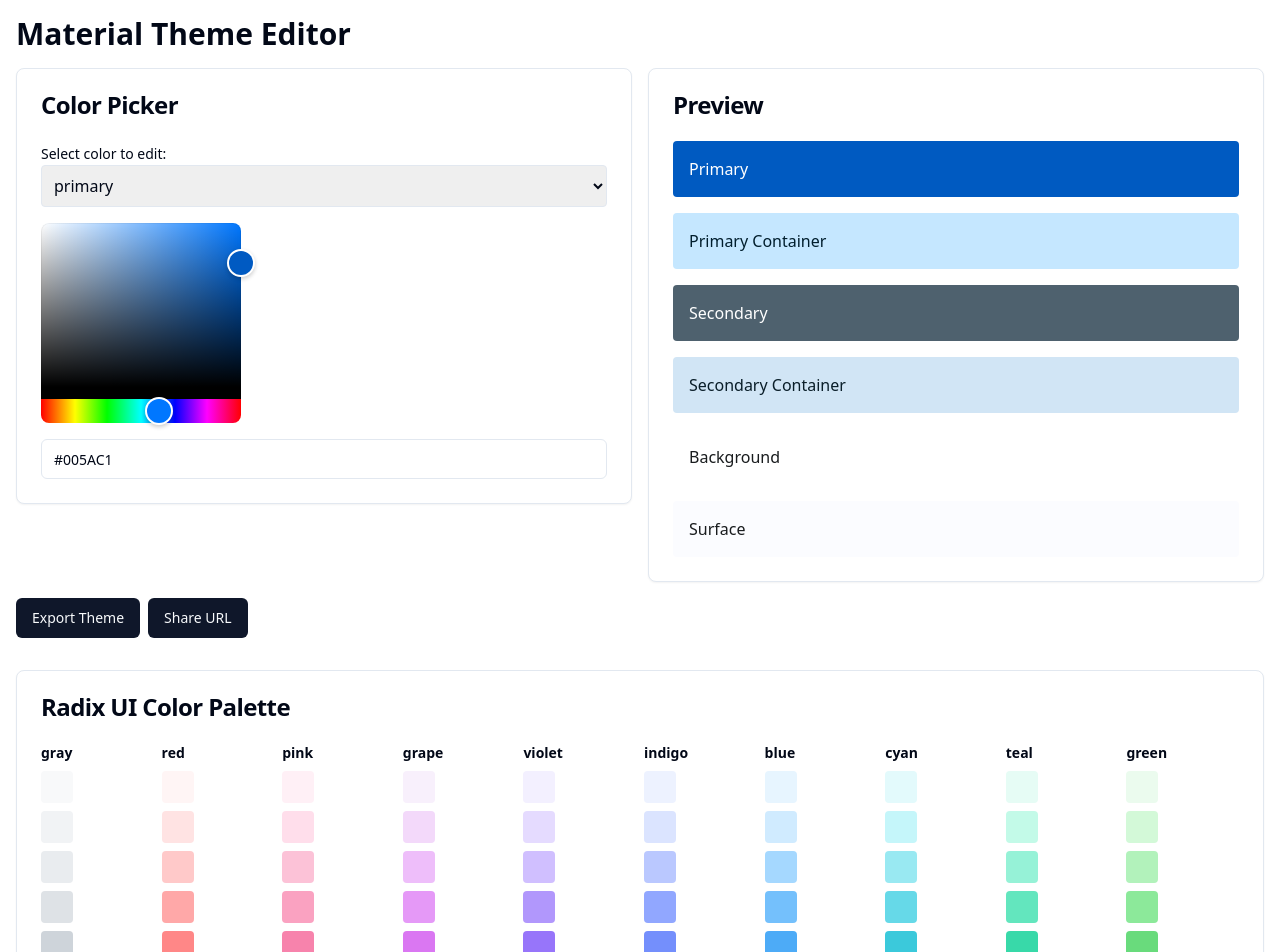
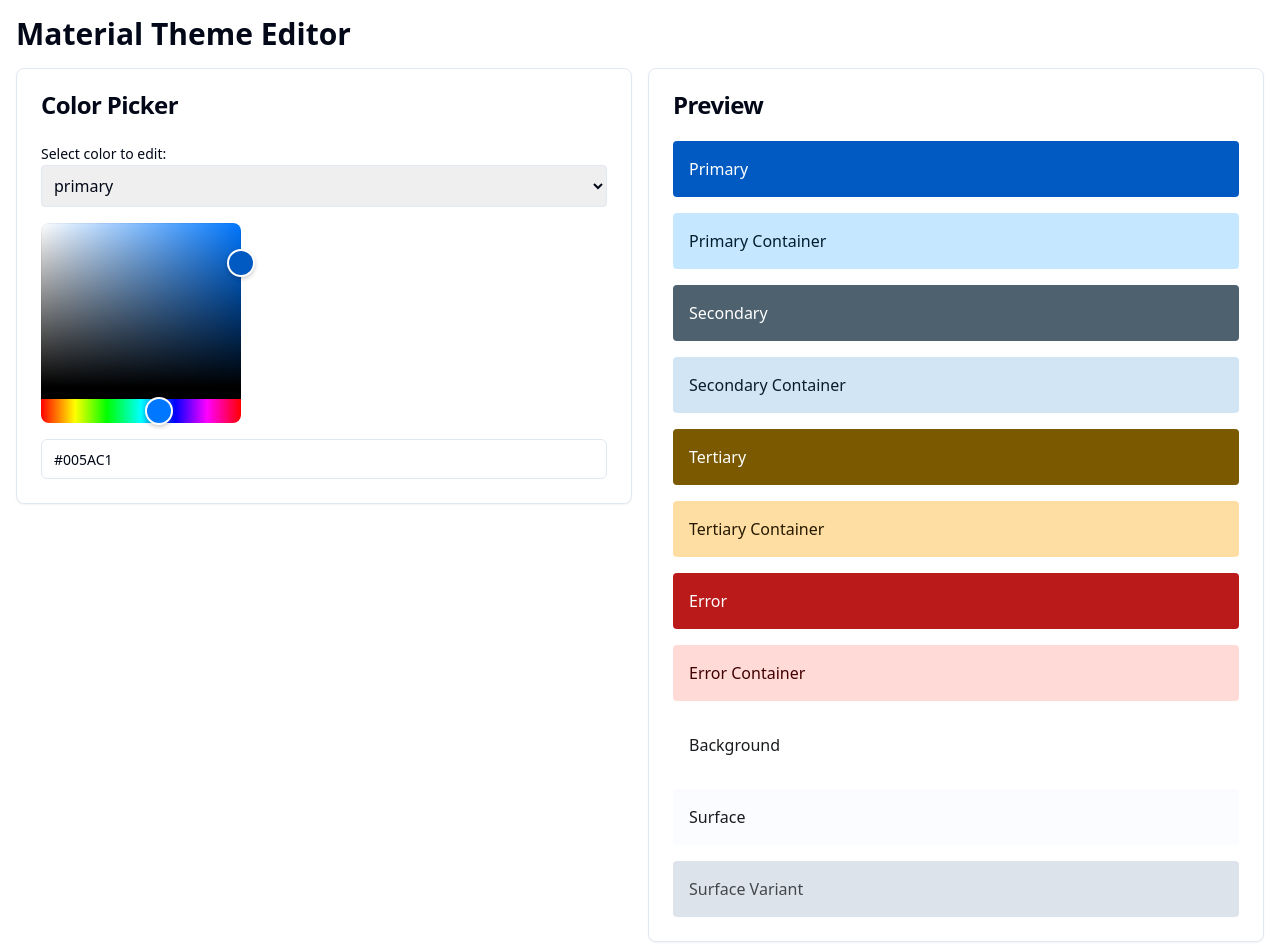
Before and after one commit to GPT-Engineer-App/colorcraft-visualizer, a React (Vite) app: page /theme-editor in a window 1280 px wide. Shown: the top 952 px of the page. Built offline with nearby package versions, Linux system fonts and the light colour scheme.

Commit message:
GPT Engineer Update [skip gpt_engineer]

```diff
--- a/src/pages/ThemeEditor.jsx
+++ b/src/pages/ThemeEditor.jsx
@@ -390,11 +390,26 @@ const ThemeEditor = () => {
                 <div style={{ backgroundColor: theme.colors.secondaryContainer, color: theme.colors.onSecondaryContainer }} className="p-4 rounded">
                   Secondary Container
                 </div>
+                <div style={{ backgroundColor: theme.colors.tertiary, color: theme.colors.onTertiary }} className="p-4 rounded">
+                  Tertiary
+                </div>
+                <div style={{ backgroundColor: theme.colors.tertiaryContainer, color: theme.colors.onTertiaryContainer }} className="p-4 rounded">
+                  Tertiary Container
+                </div>
+                <div style={{ backgroundColor: theme.colors.error, color: theme.colors.onError }} className="p-4 rounded">
+                  Error
+                </div>
+                <div style={{ backgroundColor: theme.colors.errorContainer, color: theme.colors.onErrorContainer }} className="p-4 rounded">
+                  Error Container
+                </div>
                 <div style={{ backgroundColor: theme.colors.background, color: theme.colors.onBackground }} className="p-4 rounded">
                   Background
                 </div>
                 <div style={{ backgroundColor: theme.colors.surface, color: theme.colors.onSurface }} className="p-4 rounded">
                   Surface
+                </div>
+                <div style={{ backgroundColor: theme.colors.surfaceVariant, color: theme.colors.onSurfaceVariant }} className="p-4 rounded">
+                  Surface Variant
                 </div>
               </div>
             </CardContent>
```
